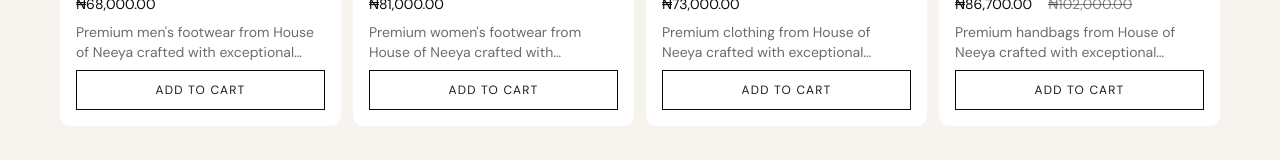
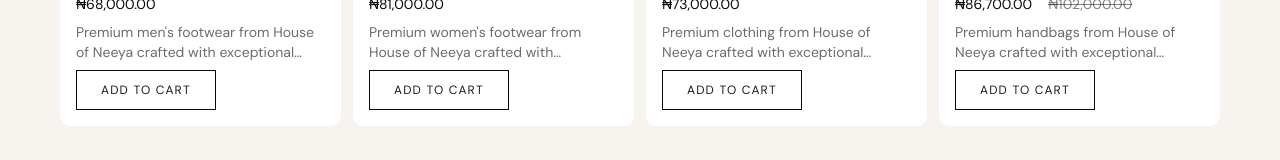
Before and after one commit to codimaniac/House-of-Neeya, a Next.js app: page / in a window 1280 px wide. Shown: the part 2187-2347 px from the top of the page. Built offline with nearby package versions, Linux system fonts and the light colour scheme; a web font is replaced by a local one.

Commit message:
Fix: minor fix

```diff
--- a/src/components/ui/Button.tsx
+++ b/src/components/ui/Button.tsx
@@ -21,7 +21,7 @@ const buttonVariants = cva(
       },
       size: {
         default:
-          "h-10 gap-1.5 px-6 has-data-[icon=inline-end]:pr-4 has-data-[icon=inline-start]:pl-4",
+          "h-10 gap-1.5 px-6 w-fit max-w-100 has-data-[icon=inline-end]:pr-4 has-data-[icon=inline-start]:pl-4",
         xs: "h-7 gap-1 px-3 has-data-[icon=inline-end]:pr-2 has-data-[icon=inline-start]:pl-2 [&_svg:not([class*='size-'])]:size-3",
         sm: "h-9 gap-1 px-4 has-data-[icon=inline-end]:pr-3 has-data-[icon=inline-start]:pl-3",
         lg: "h-11 gap-1.5 px-8 has-data-[icon=inline-end]:pr-5 has-data-[icon=inline-start]:pl-5",
--- a/src/features/admin/components/AdminPageHeader.tsx
+++ b/src/features/admin/components/AdminPageHeader.tsx
@@ -33,7 +33,7 @@ function Description({ children, className }: { children: ReactNode, className?:
 
 function Actions({ children, className }: { children: ReactNode, className?: string }) {
     return (
-        <div className={cn("flex items-end space-x-2", className)}>{children}</div>
+        <div className={cn("flex flex-wrap md:items-end gap-4 space-x-2", className)}>{children}</div>
     )
 }
 
```
